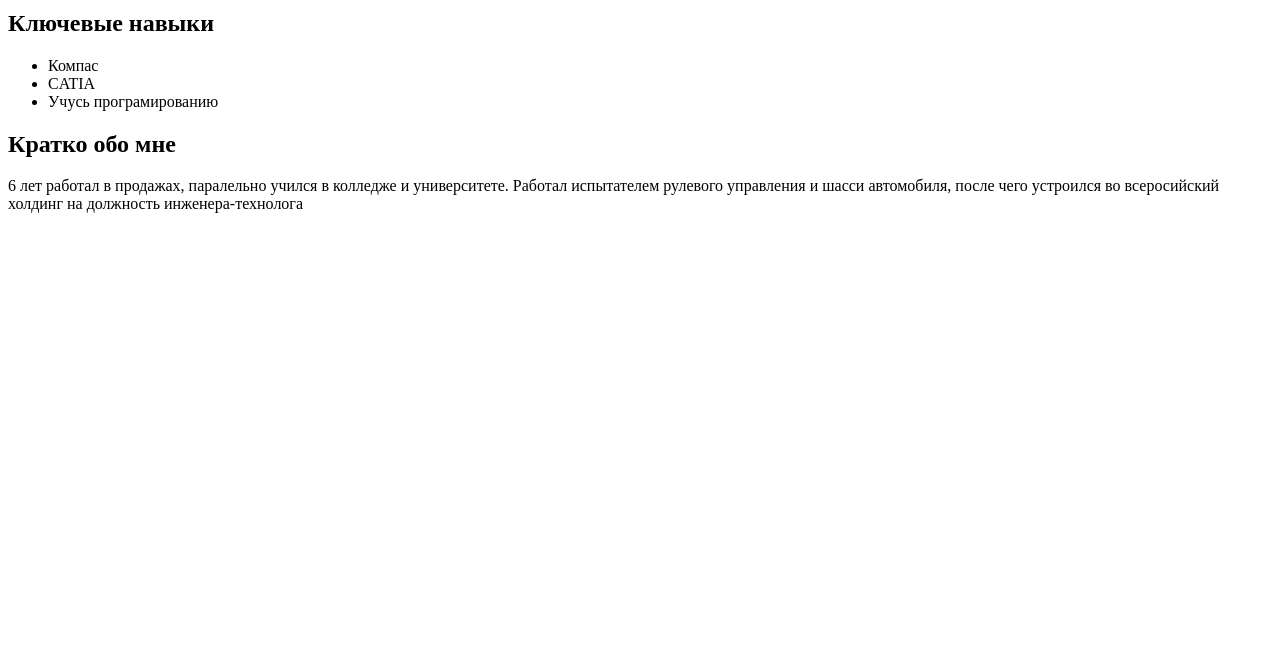
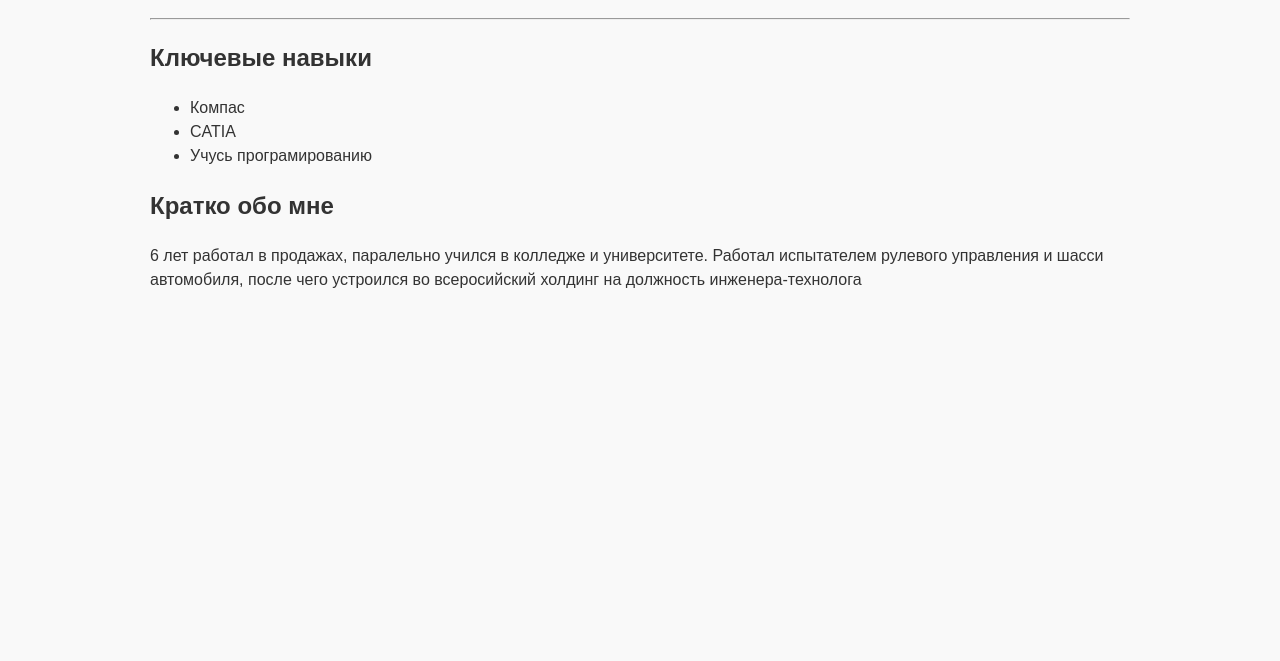
Before and after one commit to push-ab/push-ab.github.io, a plain HTML site: page index.html in a window 1280 px wide. Shown: the part 139-800 px from the top of the page. Drawn offline with Linux system fonts and the light colour scheme.

Commit message:
Update index.html

```diff
--- a/index.html
+++ b/index.html
@@ -5,7 +5,7 @@
     <meta http-equiv="X-UA-Compatible" content="IE=edge">
     <meta name="viewport" content="width=device-width, initial-scale=1.0">
     <title>Мой первый сайт</title>
-    <link href="push-ab.github.io/style.css">
+    <link rel="stylesheet" href="push-ab.github.io/style.css">
 </head>
 <body>
  <main>
```
